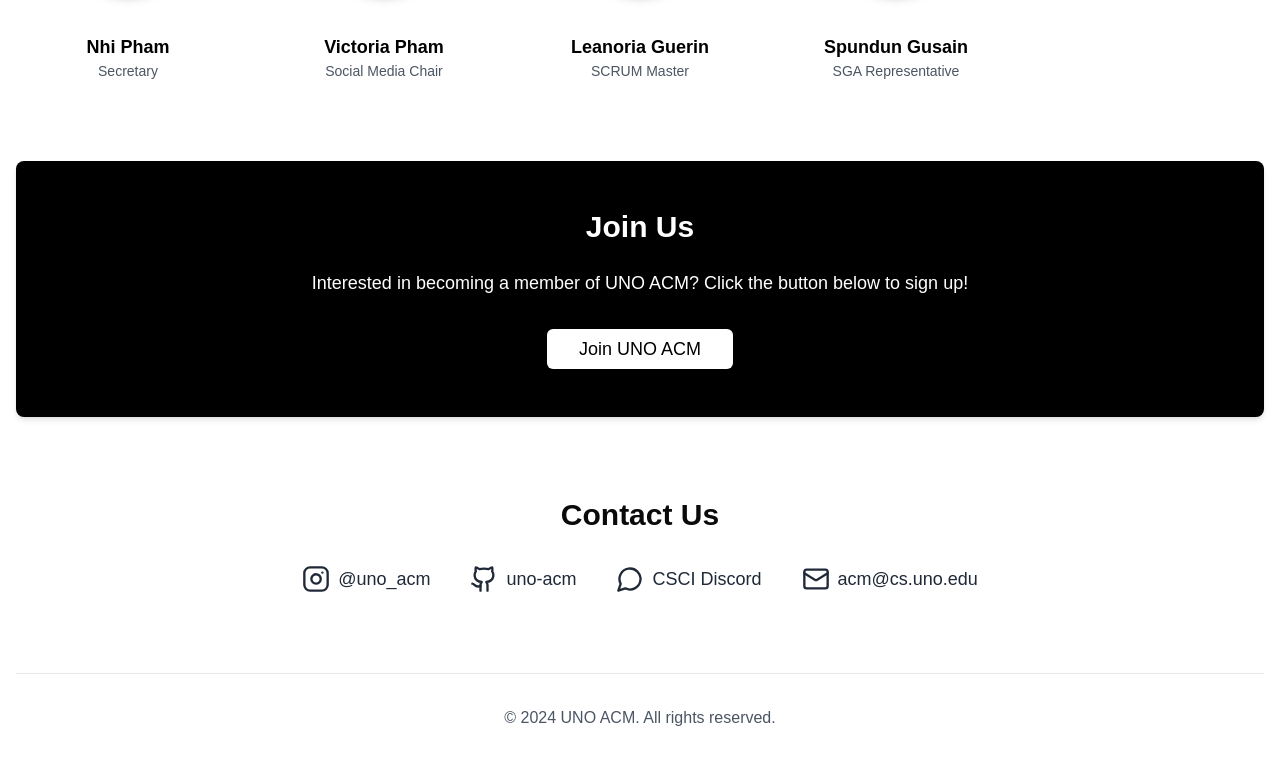
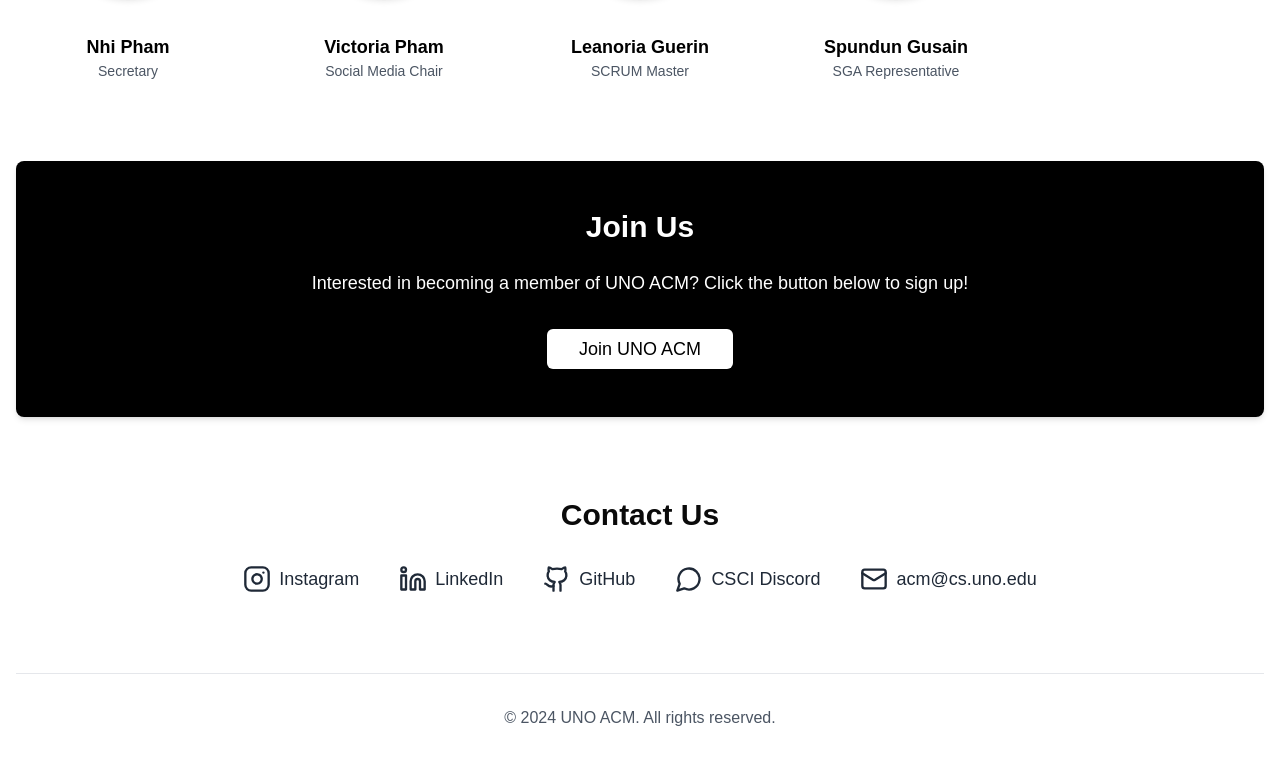
Before and after one commit to ayushrajdahal/acm-website, a Next.js app: page / in a window 1280 px wide. Shown: the part 1456-2220 px from the top of the page. Built offline with nearby package versions, Linux system fonts and the light colour scheme.

Commit message:
Replace placeholder links with functioning ones

```diff
--- a/app/page.tsx
+++ b/app/page.tsx
@@ -1,7 +1,7 @@
 import React from 'react';
 import { Card, CardContent, CardHeader, CardTitle } from '@/components/ui/card';
 import { Button } from '@/components/ui/button';
-import { Instagram, Github, MessageCircle, MapPin, Calendar, Mail } from 'lucide-react';
+import { Instagram, Github, MessageCircle, MapPin, Calendar, Mail, Linkedin } from 'lucide-react';
 import Image from 'next/image';
 
 
@@ -104,9 +104,11 @@
           <section className="mb-20 text-center bg-black text-white rounded-lg shadow-md p-12">
             <h2 className="text-3xl font-semibold mb-6">Join Us</h2>
             <p className="mb-8 text-lg">Interested in becoming a member of UNO ACM? Click the button below to sign up!</p>
-            <Button className="bg-white text-black text-lg px-8 py-3 hover:bg-gray-100 transition-transform duration-300 transform hover:scale-105">
-              Join UNO ACM
-            </Button>
+            <a href='https://forms.office.com/r/8eKHQgyLjL'>
+              <Button className="bg-white text-black text-lg px-8 py-3 hover:bg-gray-100 transition-transform duration-300 transform hover:scale-105">
+                Join UNO ACM
+              </Button>
+            </a>
           </section>
 
           {/* Contact Us Section */}
@@ -115,13 +117,17 @@
             <div className="flex flex-wrap justify-center items-center space-x-6 sm:space-x-10 px-4">
               <a href="https://www.instagram.com/uno_acm" className="flex items-center text-gray-800 hover:text-black transition-colors duration-300 mb-4 sm:mb-0">
                 <Instagram size={28} />
-                <span className="ml-2 text-lg">@uno_acm</span>
+                <span className="ml-2 text-lg">Instagram</span>
+              </a>
+              <a href="https://www.linkedin.com/company/104812824/" className="flex items-center text-gray-800 hover:text-black transition-colors duration-300 mb-4 sm:mb-0">
+                <Linkedin size={28} />
+                <span className="ml-2 text-lg">LinkedIn</span>
               </a>
               <a href="https://github.com/uno-acm" className="flex items-center text-gray-800 hover:text-black transition-colors duration-300 mb-4 sm:mb-0">
                 <Github size={28} />
-                <span className="ml-2 text-lg">uno-acm</span>
+                <span className="ml-2 text-lg">GitHub</span>
               </a>
-              <a href="https://discord.gg/unoacm" className="flex items-center text-gray-800 hover:text-black transition-colors duration-300 mb-4 sm:mb-0">
+              <a href="https://discord.gg/pcWvbuw6B7" className="flex items-center text-gray-800 hover:text-black transition-colors duration-300 mb-4 sm:mb-0">
                 <MessageCircle size={28} />
                 <span className="ml-2 text-lg">CSCI Discord</span>
               </a>
```
